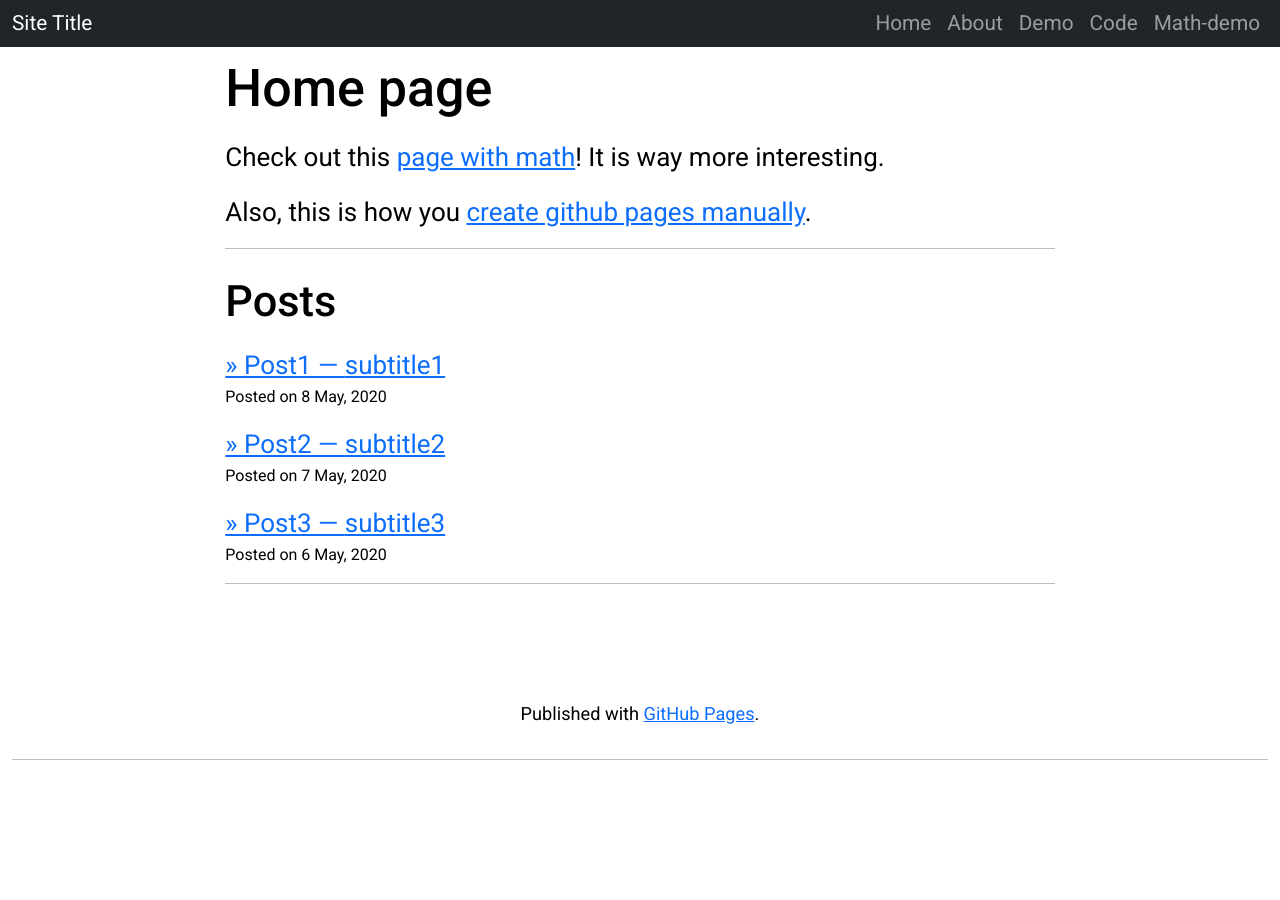
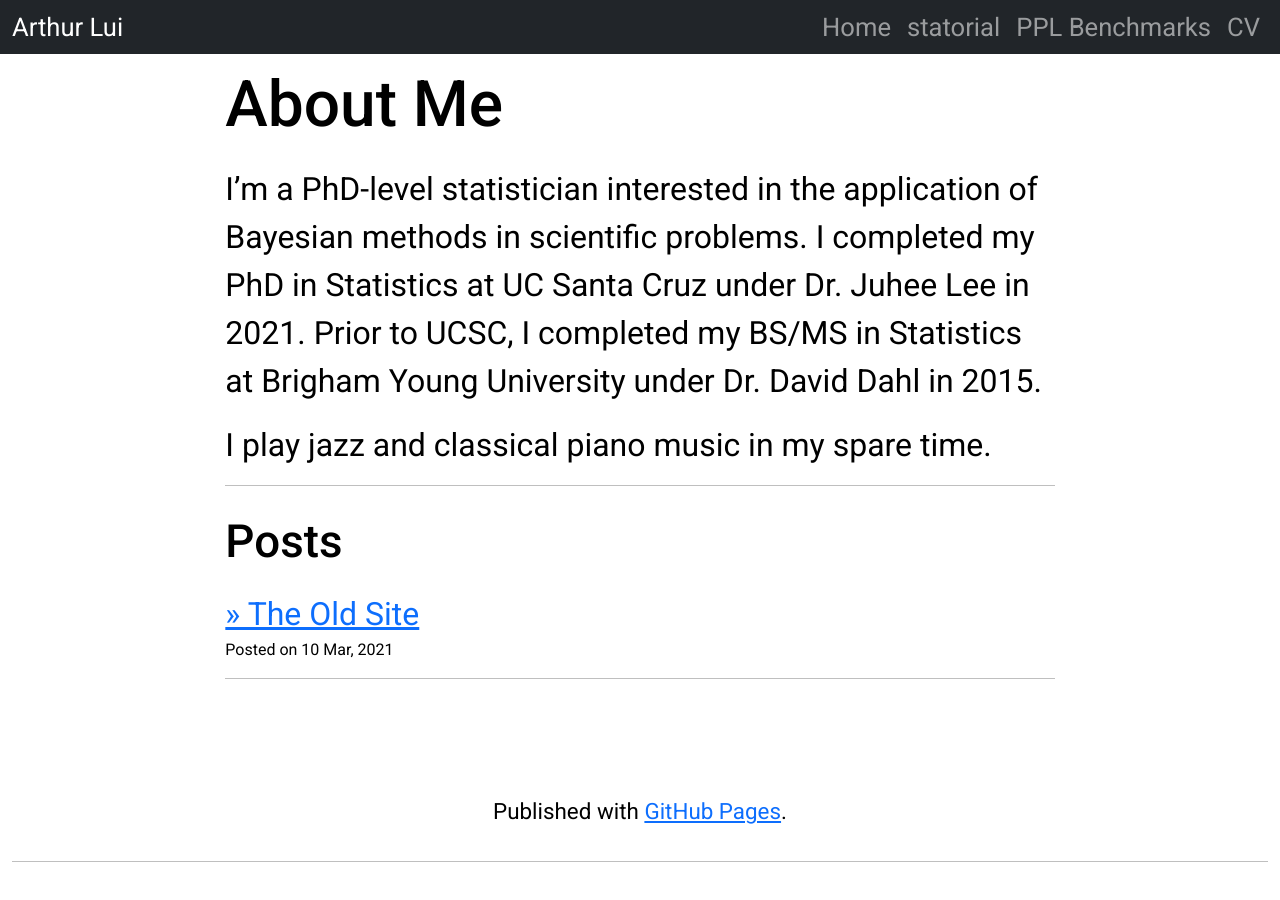
Before and after one commit to luiarthur/luiarthur.github.io, a Jekyll site: the page built from docs/index.md, in a window 1280 px wide. Built offline with Jekyll 4.4.1, drawn with Linux system fonts in a browser that asks for light colours; nearby versions of some CDN libraries; comment, search, counter and statistics services are not loaded; our own code applies the rules of GitHub Pages for plain Markdown files.

Commit message:
Added a new site.

```diff
--- /dev/null
+++ b/docs/CV.md
@@ -0,0 +1,9 @@
+---
+layout: page
+title: CV
+inNav: on
+---
+
+# CV
+
+TODO
--- a/docs/_config.yml
+++ b/docs/_config.yml
@@ -1,8 +1,8 @@
 # Site settings
-title: "Site Title"
-email: myemail@gmail.com
-description: "Put a description here"
-# github_repo: https://github.com/<username>/<name-of-repo>
+title: "Arthur Lui"
+email: luiarthur@gmail.com
+description: "Arthur Lui's personal website"
+github_repo: https://github.com/luiarthur/luiarthur.github.io
 # google_analytics: <put google analytics seo tag here>
 
 plugins:
--- a/docs/_includes/nav.html
+++ b/docs/_includes/nav.html
@@ -16,6 +16,12 @@
           <li class="nav-item">
               <a class="nav-link" aria-current="page" href="{{ site.baseurl }}/">Home</a>
           </li>
+          <li class="nav-item">
+              <a class="nav-link" href="https://luiarthur.github.io/statorial">statorial</a>
+          </li>
+          <li class="nav-item">
+              <a class="nav-link" href="https://luiarthur.github.io/TuringBnpBenchmarks">PPL Benchmarks</a>
+          </li>
           {% for page in site.pages %}
           {% if page.title %}
           {% if page.inNav %}
--- a/docs/assets/css/custom.css
+++ b/docs/assets/css/custom.css
@@ -2,7 +2,7 @@
   --main-font-family: 'Roboto', sans-serif;
   --main-font-weight: 400;
   --main-bold-font-weight: 500;
-  --main-font-size: 26px;
+  --main-font-size: 32px;
 }
 div#disqus_thread {
   margin-top: 100px;
--- a/docs/index.md
+++ b/docs/index.md
@@ -2,16 +2,18 @@
 layout: page
 ---
 
-# Home page
+# About Me
 
-Check out this <a href="{{site.baseurl}}/math-demo.html"> page with math</a>!
-It is way more interesting.
+I'm a PhD-level statistician interested in the application of Bayesian methods
+in scientific problems. I completed my PhD in Statistics at UC Santa Cruz under
+Dr. Juhee Lee in 2021.  Prior to UCSC, I completed my BS/MS in Statistics at
+Brigham Young University under Dr. David Dahl in 2015.
 
-Also, this is how you [create github pages manually][1].
+I play jazz and classical piano music in my spare time.
 
 <hr>
 
-## Posts
+### Posts
 {% for post in site.posts %}
 <div class="post-preview">
     <a href="{{ post.url | prepend: site.baseurl }}">
```
Also changed, not shown: docs/About.md (deleted, +0 -8 lines), docs/Demo.md (deleted, +0 -24 lines), docs/_posts/2020-05-06-post3.md (deleted, +0 -10 lines), docs/_posts/2020-05-07-post2.md (deleted, +0 -10 lines), docs/_posts/2020-05-08-post1.md (deleted, +0 -10 lines), docs/_posts/2021-03-10-newblog.md (added, +11 -0 lines), docs/code.md (deleted, +0 -16 lines), docs/math-demo.md (deleted, +0 -26 lines).
